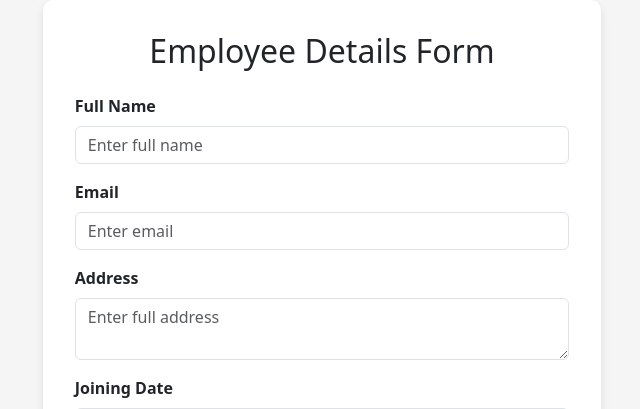
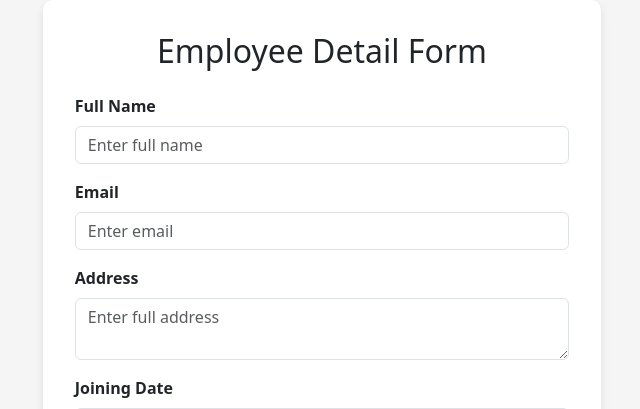
Before and after one commit to sasindusachintha/HDCSE, a PHP site: page / in a window 1280 px wide. Shown: the top 409 px of the page, without its empty margins (318-958 px from the left). Run offline with PHP 8.4, Linux system fonts and the light colour scheme.

Commit message:
Correct heading text in Employee Details Form

```diff
--- a/hdcse49/index.php
+++ b/hdcse49/index.php
@@ -33,7 +33,7 @@
 </head>
 <body>
     <div class="form-container">
-        <h2 class="text-center mb-4">Employee Details Form</h2>
+        <h2 class="text-center mb-4">Employee Detail Form</h2>
         <form action="insert_employee.php" method="POST" id="employeeForm">
             <div class="mb-3">
                 <label for="name" class="form-label fw-bold">Full Name</label>
```
